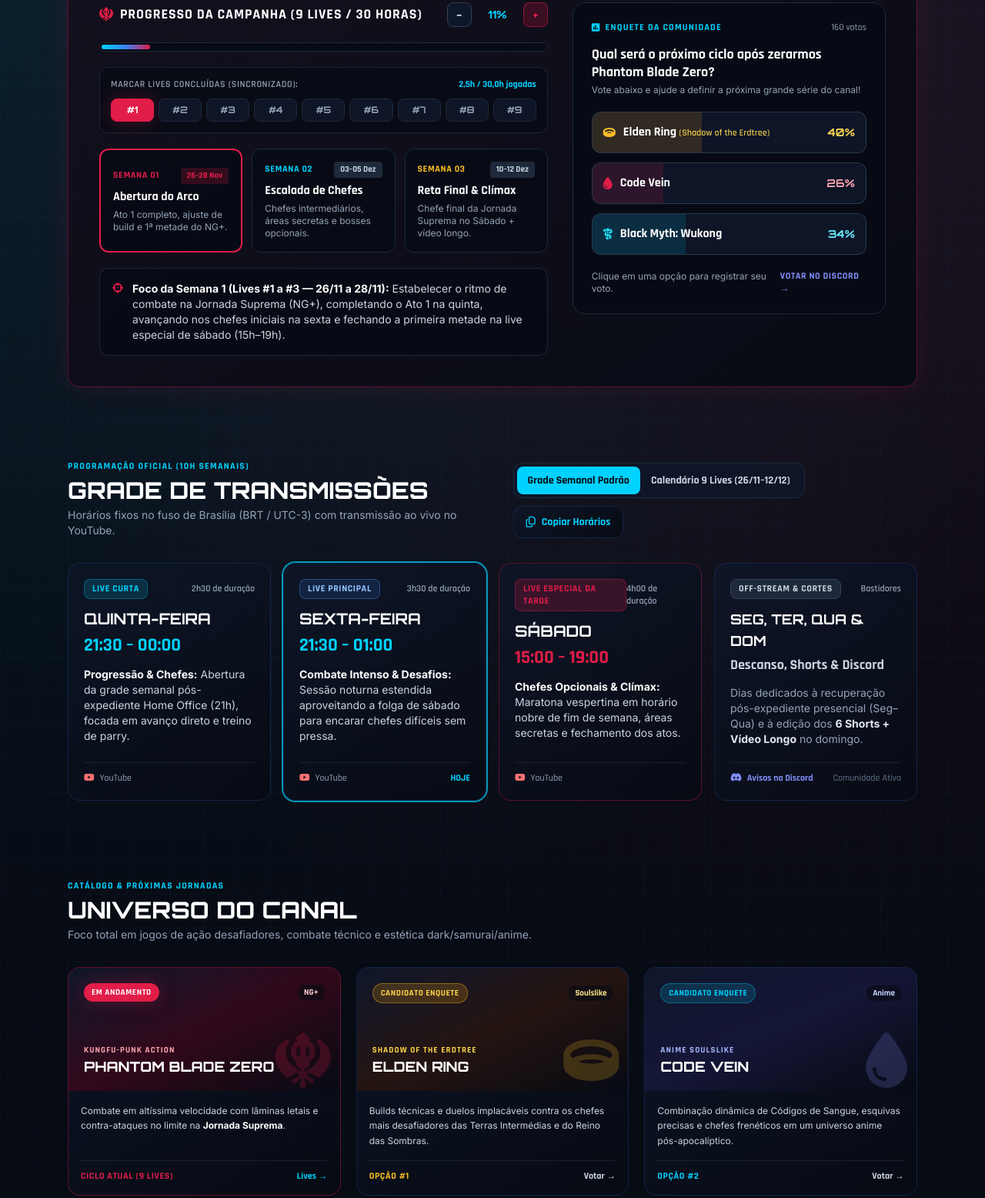
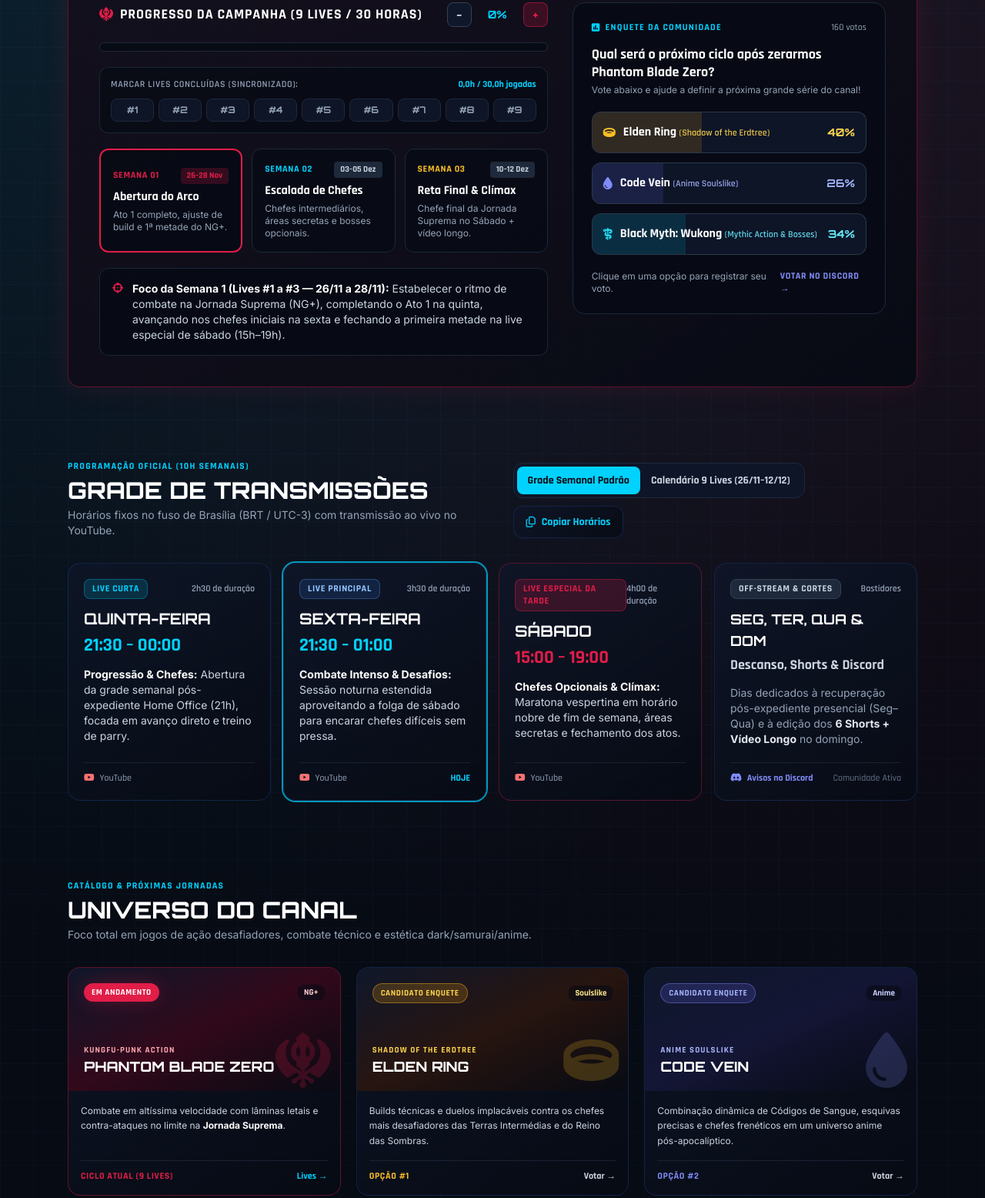
Before and after one commit to ren-akabane/agenda-lives, a plain HTML site: page index.html in a window 1280 px wide. Shown: the part 863-2419 px from the top of the page at 77% size. Drawn offline with nearby package versions, Linux system fonts and the light colour scheme.

Commit message:
Add files via upload

```diff
--- a/agenda.json
+++ b/agenda.json
@@ -1 +1,49 @@
-{"horarios_semanais":[{"day":4,"name":"Quinta-feira","startH":21,"startM":30,"durationMins":150,"endLabel":"00:00"},{"day":5,"name":"Sexta-feira","startH":21,"startM":30,"durationMins":210,"endLabel":"01:00"},{"day":6,"name":"Sábado","startH":15,"startM":0,"durationMins":240,"endLabel":"19:00"}],"campanha_atual":{"titulo":"PHANTOM BLADE ZERO:","subtitulo":"JORNADA SUPREMA (NG+)","lives_concluidas":[true,false,false,false,false,false,false,false,false]}}
+{
+  "versao": 1,
+  "atualizado_em": "2026-11-27",
+  "horarios_semanais": [
+    { "day": 4, "name": "Quinta-feira", "startH": 21, "startM": 30, "durationMins": 150, "endLabel": "00:00" },
+    { "day": 5, "name": "Sexta-feira", "startH": 21, "startM": 30, "durationMins": 210, "endLabel": "01:00" },
+    { "day": 6, "name": "Sábado", "startH": 15, "startM": 0, "durationMins": 240, "endLabel": "19:00" }
+  ],
+  "campanha_atual": {
+    "titulo": "PHANTOM BLADE ZERO:",
+    "subtitulo": "JORNADA SUPREMA (NG+)",
+    "lives_concluidas": [false, false, false, false, false, false, false, false, false]
+  },
+  "enquete": {
+    "pergunta": "Qual será o próximo ciclo após zerarmos Phantom Blade Zero?",
+    "opcoes": [
+      {
+        "id": "elden",
+        "nome": "Elden Ring",
+        "subtitulo": "Shadow of the Erdtree",
+        "genero": "Soulslike",
+        "icone": "fa-ring",
+        "cor": "amber",
+        "votos": 64,
+        "descricao": "Builds técnicas e duelos implacáveis contra os chefes mais desafiadores das Terras Intermédias e do Reino das Sombras."
+      },
+      {
+        "id": "codevein",
+        "nome": "Code Vein",
+        "subtitulo": "Anime Soulslike",
+        "genero": "Anime",
+        "icone": "fa-droplet",
+        "cor": "indigo",
+        "votos": 42,
+        "descricao": "Combinação dinâmica de Códigos de Sangue, esquivas precisas e chefes frenéticos em um universo anime pós-apocalíptico."
+      },
+      {
+        "id": "wukong",
+        "nome": "Black Myth: Wukong",
+        "subtitulo": "Mythic Action & Bosses",
+        "genero": "Action RPG",
+        "icone": "fa-staff-snake",
+        "cor": "cyan",
+        "votos": 54,
+        "descricao": "Combate ágil com bastão, leitura de padrões, posturas e chefes intensos em um universo sombrio inspirado na mitologia chinesa."
+      }
+    ]
+  }
+}
--- a/index.html
+++ b/index.html
@@ -395,7 +395,7 @@
             </div>
 
             <div>
-              <h3 class="font-tech font-bold text-lg text-white leading-tight">
+              <h3 id="poll-question" class="font-tech font-bold text-lg text-white leading-tight">
                 Qual será o próximo ciclo após zerarmos Phantom Blade Zero?
               </h3>
               <p class="text-xs text-slate-400 mt-1">
@@ -403,47 +403,8 @@
               </p>
             </div>
 
-            <!-- Opções de Voto -->
-            <div class="space-y-3 pt-1">
-              <!-- Opção 1: Elden Ring (Shadow of the Erdtree) -->
-              <button type="button" onclick="castVote('elden')" id="vote-btn-elden" class="w-full text-left p-3.5 rounded-xl bg-slate-900/90 border border-slate-700/80 hover:border-amber-400/60 transition relative overflow-hidden group cursor-pointer">
-                <div id="bar-elden" class="absolute inset-y-0 left-0 bg-amber-500/15 transition-all duration-500" style="width: 40%;"></div>
-                <div class="relative z-10 flex items-center justify-between gap-2">
-                  <div class="flex items-center gap-2.5 flex-wrap">
-                    <i class="fa-solid fa-ring text-amber-400"></i>
-                    <span class="font-tech font-bold text-white text-base">Elden Ring <span class="text-xs text-amber-300/90 font-semibold">(Shadow of the Erdtree)</span></span>
-                    <span id="check-elden" class="hidden text-xs px-2 py-0.5 rounded bg-amber-400/20 text-amber-300 font-tech font-bold">Seu voto</span>
-                  </div>
-                  <span id="pct-elden" class="font-display font-bold text-sm text-amber-300 shrink-0">40%</span>
-                </div>
-              </button>
-
-              <!-- Opção 2: Code Vein -->
-              <button type="button" onclick="castVote('codevein')" id="vote-btn-codevein" class="w-full text-left p-3.5 rounded-xl bg-slate-900/90 border border-slate-700/80 hover:border-crimson/60 transition relative overflow-hidden group cursor-pointer">
-                <div id="bar-codevein" class="absolute inset-y-0 left-0 bg-crimson/15 transition-all duration-500" style="width: 26%;"></div>
-                <div class="relative z-10 flex items-center justify-between gap-2">
-                  <div class="flex items-center gap-2.5 flex-wrap">
-                    <i class="fa-solid fa-droplet text-crimson"></i>
-                    <span class="font-tech font-bold text-white text-base">Code Vein</span>
-                    <span id="check-codevein" class="hidden text-xs px-2 py-0.5 rounded bg-crimson/20 text-crimson font-tech font-bold">Seu voto</span>
-                  </div>
-                  <span id="pct-codevein" class="font-display font-bold text-sm text-rose-300 shrink-0">26%</span>
-                </div>
-              </button>
-
-              <!-- Opção 3: Black Myth: Wukong -->
-              <button type="button" onclick="castVote('wukong')" id="vote-btn-wukong" class="w-full text-left p-3.5 rounded-xl bg-slate-900/90 border border-slate-700/80 hover:border-cyan-400/60 transition relative overflow-hidden group cursor-pointer">
-                <div id="bar-wukong" class="absolute inset-y-0 left-0 bg-cyan-500/15 transition-all duration-500" style="width: 34%;"></div>
-                <div class="relative z-10 flex items-center justify-between gap-2">
-                  <div class="flex items-center gap-2.5 flex-wrap">
-                    <i class="fa-solid fa-staff-snake text-cyan-400"></i>
-                    <span class="font-tech font-bold text-white text-base">Black Myth: Wukong</span>
-                    <span id="check-wukong" class="hidden text-xs px-2 py-0.5 rounded bg-cyan-400/20 text-cyan-300 font-tech font-bold">Seu voto</span>
-                  </div>
-                  <span id="pct-wukong" class="font-display font-bold text-sm text-cyan-300 shrink-0">34%</span>
-                </div>
-              </button>
-            </div>
+            <!-- Opções de Voto (renderizadas via JS a partir do agenda.json) -->
+            <div id="poll-options" class="space-y-3 pt-1"></div>
 
             <div class="pt-1 flex items-center justify-between text-xs text-slate-400">
               <span id="vote-feedback">Clique em uma opção para registrar seu voto.</span>
@@ -705,95 +666,8 @@
           </div>
         </article>
 
-        <!-- Card 2: Elden Ring -->
-        <article class="glass-card rounded-2xl overflow-hidden flex flex-col group">
-          <div class="h-40 relative bg-gradient-to-br from-slate-900 via-amber-950/45 to-obsidian p-5 flex flex-col justify-between overflow-hidden">
-            <div class="absolute right-3 bottom-1 opacity-20 group-hover:opacity-35 transition transform group-hover:scale-110">
-              <i class="fa-solid fa-ring text-7xl text-amber-400"></i>
-            </div>
-            <div class="flex items-center justify-between relative z-10">
-              <span class="px-2.5 py-1 rounded-full bg-amber-500/20 border border-amber-400/40 text-amber-300 font-tech font-bold text-[11px] uppercase tracking-wider">
-                Candidato Enquete
-              </span>
-              <span class="font-tech text-[11px] font-bold text-amber-200 bg-obsidian/60 px-2 py-0.5 rounded-lg">Soulslike</span>
-            </div>
-            <div class="relative z-10">
-              <p class="font-tech text-[11px] uppercase tracking-widest text-amber-300 font-bold">Shadow of the Erdtree</p>
-              <h3 class="font-display font-extrabold text-lg text-white mt-0.5 leading-tight">ELDEN RING</h3>
-            </div>
-          </div>
-          <div class="p-4 flex-grow flex flex-col justify-between space-y-4">
-            <p class="text-xs text-slate-300 leading-relaxed">
-              Builds técnicas e duelos implacáveis contra os chefes mais desafiadores das Terras Intermédias e do Reino das Sombras.
-            </p>
-            <div class="flex items-center justify-between pt-3 border-t border-slate-800/80 text-xs font-tech">
-              <span class="text-amber-400 font-bold uppercase tracking-wider">Opção #1</span>
-              <a href="#ciclo-atual" class="text-slate-300 hover:text-neonblue font-bold">
-                Votar &rarr;
-              </a>
-            </div>
-          </div>
-        </article>
-
-        <!-- Card 3: Code Vein -->
-        <article class="glass-card rounded-2xl overflow-hidden flex flex-col group">
-          <div class="h-40 relative bg-gradient-to-br from-slate-900 via-indigo-950/55 to-obsidian p-5 flex flex-col justify-between overflow-hidden">
-            <div class="absolute right-3 bottom-1 opacity-20 group-hover:opacity-35 transition transform group-hover:scale-110">
-              <i class="fa-solid fa-droplet text-7xl text-indigo-400"></i>
-            </div>
-            <div class="flex items-center justify-between relative z-10">
-              <span class="px-2.5 py-1 rounded-full bg-neonblue/15 border border-neonblue/35 text-neonblue font-tech font-bold text-[11px] uppercase tracking-wider">
-                Candidato Enquete
-              </span>
-              <span class="font-tech text-[11px] font-bold text-indigo-200 bg-obsidian/60 px-2 py-0.5 rounded-lg">Anime</span>
-            </div>
-            <div class="relative z-10">
-              <p class="font-tech text-[11px] uppercase tracking-widest text-indigo-300 font-bold">Anime Soulslike</p>
-              <h3 class="font-display font-extrabold text-lg text-white mt-0.5 leading-tight">CODE VEIN</h3>
-            </div>
-          </div>
-          <div class="p-4 flex-grow flex flex-col justify-between space-y-4">
-            <p class="text-xs text-slate-300 leading-relaxed">
-              Combinação dinâmica de Códigos de Sangue, esquivas precisas e chefes frenéticos em um universo anime pós-apocalíptico.
-            </p>
-            <div class="flex items-center justify-between pt-3 border-t border-slate-800/80 text-xs font-tech">
-              <span class="text-neonblue font-bold uppercase tracking-wider">Opção #2</span>
-              <a href="#ciclo-atual" class="text-slate-300 hover:text-neonblue font-bold">
-                Votar &rarr;
-              </a>
-            </div>
-          </div>
-        </article>
-
-        <!-- Card 4: Black Myth: Wukong -->
-        <article class="glass-card rounded-2xl overflow-hidden flex flex-col group">
-          <div class="h-40 relative bg-gradient-to-br from-slate-900 via-cyan-950/60 to-obsidian p-5 flex flex-col justify-between overflow-hidden">
-            <div class="absolute right-3 bottom-1 opacity-20 group-hover:opacity-35 transition transform group-hover:scale-110">
-              <i class="fa-solid fa-staff-snake text-7xl text-cyan-400"></i>
-            </div>
-            <div class="flex items-center justify-between relative z-10">
-              <span class="px-2.5 py-1 rounded-full bg-cyan-500/20 border border-cyan-400/35 text-cyan-300 font-tech font-bold text-[11px] uppercase tracking-wider">
-                Candidato Enquete
-              </span>
-              <span class="font-tech text-[11px] font-bold text-cyan-200 bg-obsidian/60 px-2 py-0.5 rounded-lg">Action RPG</span>
-            </div>
-            <div class="relative z-10">
-              <p class="font-tech text-[11px] uppercase tracking-widest text-cyan-300 font-bold">Mythic Action &amp; Bosses</p>
-              <h3 class="font-display font-extrabold text-lg text-white mt-0.5 leading-tight">BLACK MYTH: WUKONG</h3>
-            </div>
-          </div>
-          <div class="p-4 flex-grow flex flex-col justify-between space-y-4">
-            <p class="text-xs text-slate-300 leading-relaxed">
-              Combate ágil com bastão, leitura de padrões, posturas e chefes intensos em um universo sombrio inspirado na mitologia chinesa.
-            </p>
-            <div class="flex items-center justify-between pt-3 border-t border-slate-800/80 text-xs font-tech">
-              <span class="text-cyan-400 font-bold uppercase tracking-wider">Opção #3</span>
-              <a href="#ciclo-atual" class="text-slate-300 hover:text-neonblue font-bold">
-                Votar &rarr;
-              </a>
-            </div>
-          </div>
-        </article>
+        <!-- Cards 2+: candidatos da enquete (renderizados via JS a partir do agenda.json) -->
+        <div id="catalogo-candidatos" class="contents"></div>
       </div>
     </section>
 
@@ -1290,61 +1164,145 @@
     renderCampaignProgress();
 
     // ==========================================
-    // 4. VOTAÇÃO DA COMUNIDADE (LOCALSTORAGE)
+    // 4. ENQUETE & CATÁLOGO DINÂMICOS (agenda.json -> "enquete")
     // ==========================================
     const VOTE_KEY = 'ren_akabane_next_game_vote';
-    const BASE_VOTES = { elden: 64, codevein: 42, wukong: 54 };
 
-    const GAME_LABELS = {
-      elden: 'Elden Ring (Shadow of the Erdtree)',
-      codevein: 'Code Vein',
-      wukong: 'Black Myth: Wukong'
+    // Padrão embutido (usado se o agenda.json não carregar)
+    let ENQUETE = {
+      pergunta: 'Qual será o próximo ciclo após zerarmos Phantom Blade Zero?',
+      opcoes: [
+        { id: 'elden', nome: 'Elden Ring', subtitulo: 'Shadow of the Erdtree', genero: 'Soulslike', icone: 'fa-ring', cor: 'amber', votos: 64,
+          descricao: 'Builds técnicas e duelos implacáveis contra os chefes mais desafiadores das Terras Intermédias e do Reino das Sombras.' },
+        { id: 'codevein', nome: 'Code Vein', subtitulo: 'Anime Soulslike', genero: 'Anime', icone: 'fa-droplet', cor: 'indigo', votos: 42,
+          descricao: 'Combinação dinâmica de Códigos de Sangue, esquivas precisas e chefes frenéticos em um universo anime pós-apocalíptico.' },
+        { id: 'wukong', nome: 'Black Myth: Wukong', subtitulo: 'Mythic Action & Bosses', genero: 'Action RPG', icone: 'fa-staff-snake', cor: 'cyan', votos: 54,
+          descricao: 'Combate ágil com bastão, leitura de padrões, posturas e chefes intensos em um universo sombrio inspirado na mitologia chinesa.' }
+      ]
     };
 
-    const VOTE_BORDER_CLASS = {
-      elden: 'border-amber-400',
-      codevein: 'border-crimson',
-      wukong: 'border-cyan-400'
-    };
+    const CORES_PERMITIDAS = ['amber', 'rose', 'cyan', 'indigo', 'emerald', 'violet', 'sky', 'orange', 'fuchsia'];
+
+    function theme(c) {
+      c = CORES_PERMITIDAS.includes(c) ? c : 'cyan';
+      return {
+        icon: `text-${c}-400`, bar: `bg-${c}-500/15`, hover: `hover:border-${c}-400/60`, border: `border-${c}-400`,
+        badge: `bg-${c}-400/20 text-${c}-300`, pct: `text-${c}-300`, sub: `text-${c}-300/90`,
+        tag: `bg-${c}-500/20 border border-${c}-400/40 text-${c}-300`, grad: `via-${c}-950/50`,
+        chip: `text-${c}-200`, tagline: `text-${c}-300`, foot: `text-${c}-400`
+      };
+    }
+
+    function esc(s) {
+      return String(s == null ? '' : s).replace(/[&<>"']/g, ch => ({ '&': '&amp;', '<': '&lt;', '>': '&gt;', '"': '&quot;', "'": '&#39;' }[ch]));
+    }
+
+    function iconClass(icone) {
+      const clean = String(icone || 'fa-gamepad').replace(/[^a-z0-9-]/gi, '');
+      return clean.startsWith('fa-') ? clean : 'fa-gamepad';
+    }
 
     let currentUserVote = safeGet(VOTE_KEY);
 
-    function renderVotes() {
-      const keys = Object.keys(BASE_VOTES);
-      const userVote = keys.includes(currentUserVote) ? currentUserVote : null;
+    function renderPoll() {
+      const opcoes = ENQUETE.opcoes;
+      const ids = opcoes.map(o => o.id);
+      const userVote = ids.includes(currentUserVote) ? currentUserVote : null;
+      const counts = opcoes.map(o => (Number(o.votos) || 0) + (o.id === userVote ? 1 : 0));
+      const total = counts.reduce((a, b) => a + b, 0);
 
-      const counts = {};
-      keys.forEach(k => { counts[k] = BASE_VOTES[k] + (userVote === k ? 1 : 0); });
-      const total = keys.reduce((sum, k) => sum + counts[k], 0);
+      document.getElementById('poll-question').textContent = ENQUETE.pergunta;
+      document.getElementById('total-votes-badge').textContent = `${total} votos`;
+
+      const box = document.getElementById('poll-options');
+      box.innerHTML = '';
 
       // Arredonda e deixa o último item absorver a diferença para fechar 100%
       let acc = 0;
-      keys.forEach((k, i) => {
-        const pct = i === keys.length - 1 ? 100 - acc : Math.round((counts[k] / total) * 100);
+      opcoes.forEach((o, i) => {
+        const t = theme(o.cor);
+        const pct = total === 0 ? 0 : (i === opcoes.length - 1 ? Math.max(0, 100 - acc) : Math.round((counts[i] / total) * 100));
         acc += pct;
+        const mine = o.id === userVote;
 
-        document.getElementById(`bar-${k}`).style.width = `${pct}%`;
-        document.getElementById(`pct-${k}`).textContent = `${pct}%`;
-        document.getElementById(`check-${k}`).classList.toggle('hidden', userVote !== k);
-        document.getElementById(`vote-btn-${k}`).classList.toggle(VOTE_BORDER_CLASS[k], userVote === k);
+        const btn = document.createElement('button');
+        btn.type = 'button';
+        btn.onclick = () => castVote(o.id);
+        btn.className = `w-full text-left p-3.5 rounded-xl bg-slate-900/90 border ${mine ? t.border : 'border-slate-700/80'} ${t.hover} transition relative overflow-hidden group cursor-pointer`;
+        btn.innerHTML =
+          `<div class="absolute inset-y-0 left-0 ${t.bar} transition-all duration-500" style="width: ${pct}%;"></div>` +
+          `<div class="relative z-10 flex items-center justify-between gap-2">` +
+            `<div class="flex items-center gap-2.5 flex-wrap">` +
+              `<i class="fa-solid ${iconClass(o.icone)} ${t.icon}"></i>` +
+              `<span class="font-tech font-bold text-white text-base">${esc(o.nome)}` +
+                (o.subtitulo ? ` <span class="text-xs ${t.sub} font-semibold">(${esc(o.subtitulo)})</span>` : '') +
+              `</span>` +
+              (mine ? `<span class="text-xs px-2 py-0.5 rounded ${t.badge} font-tech font-bold">Seu voto</span>` : '') +
+            `</div>` +
+            `<span class="font-display font-bold text-sm ${t.pct} shrink-0">${pct}%</span>` +
+          `</div>`;
+        box.appendChild(btn);
       });
 
-      document.getElementById('total-votes-badge').textContent = `${total} votos`;
-
       if (userVote) {
-        document.getElementById('vote-feedback').textContent = `Voto registrado em ${GAME_LABELS[userVote]}!`;
+        const escolhido = opcoes.find(o => o.id === userVote);
+        document.getElementById('vote-feedback').textContent = `Voto registrado em ${escolhido.nome}!`;
       }
     }
 
+    function renderCatalog() {
+      const box = document.getElementById('catalogo-candidatos');
+      if (!box) return;
+      box.innerHTML = '';
+      ENQUETE.opcoes.forEach((o, i) => {
+        const t = theme(o.cor);
+        const card = document.createElement('article');
+        card.className = 'glass-card rounded-2xl overflow-hidden flex flex-col group';
+        card.innerHTML =
+          `<div class="h-40 relative bg-gradient-to-br from-slate-900 ${t.grad} to-obsidian p-5 flex flex-col justify-between overflow-hidden">` +
+            `<div class="absolute right-3 bottom-1 opacity-20 group-hover:opacity-35 transition transform group-hover:scale-110">` +
+              `<i class="fa-solid ${iconClass(o.icone)} text-7xl ${t.icon}"></i>` +
+            `</div>` +
+            `<div class="flex items-center justify-between relative z-10">` +
+              `<span class="px-2.5 py-1 rounded-full ${t.tag} font-tech font-bold text-[11px] uppercase tracking-wider">Candidato Enquete</span>` +
+              `<span class="font-tech text-[11px] font-bold ${t.chip} bg-obsidian/60 px-2 py-0.5 rounded-lg">${esc(o.genero || 'Jogo')}</span>` +
+            `</div>` +
+            `<div class="relative z-10">` +
+              `<p class="font-tech text-[11px] uppercase tracking-widest ${t.tagline} font-bold">${esc(o.subtitulo || '')}</p>` +
+              `<h3 class="font-display font-extrabold text-lg text-white mt-0.5 leading-tight">${esc(String(o.nome).toUpperCase())}</h3>` +
+            `</div>` +
+          `</div>` +
+          `<div class="p-4 flex-grow flex flex-col justify-between space-y-4">` +
+            `<p class="text-xs text-slate-300 leading-relaxed">${esc(o.descricao || '')}</p>` +
+            `<div class="flex items-center justify-between pt-3 border-t border-slate-800/80 text-xs font-tech">` +
+              `<span class="${t.foot} font-bold uppercase tracking-wider">Opção #${i + 1}</span>` +
+              `<a href="#ciclo-atual" class="text-slate-300 hover:text-neonblue font-bold">Votar &rarr;</a>` +
+            `</div>` +
+          `</div>`;
+        box.appendChild(card);
+      });
+    }
+
     function castVote(choice) {
-      if (!GAME_LABELS[choice]) return;
+      const escolhido = ENQUETE.opcoes.find(o => o.id === choice);
+      if (!escolhido) return;
       currentUserVote = choice;
       safeSet(VOTE_KEY, choice);
-      renderVotes();
-      showToast('Voto Registrado!', `Você votou em ${GAME_LABELS[choice]} para o próximo ciclo.`);
+      renderPoll();
+      showToast('Voto Registrado!', `Você votou em ${escolhido.nome} para o próximo ciclo.`);
     }
 
-    renderVotes();
+    function applyRemotePoll(remota) {
+      if (!remota || !Array.isArray(remota.opcoes)) return;
+      const validas = remota.opcoes.filter(o => o && o.id && o.nome);
+      if (validas.length < 2) return;
+      ENQUETE = { pergunta: remota.pergunta || ENQUETE.pergunta, opcoes: validas };
+      renderPoll();
+      renderCatalog();
+    }
+
+    renderPoll();
+    renderCatalog();
 
     // ==========================================
     // 5. ALTERNÂNCIA DE ABAS DA AGENDA
@@ -1383,6 +1341,9 @@
           updateWeeklyCardsUI();
           updateStreamStatusAndCountdown();
         }
+
+        // Atualiza a enquete e os cards de candidatos
+        if (dados.enquete) applyRemotePoll(dados.enquete);
 
         // Atualiza título/subtítulo da campanha atual e progresso oficial das 9 lives
         if (dados.campanha_atual) {
```
